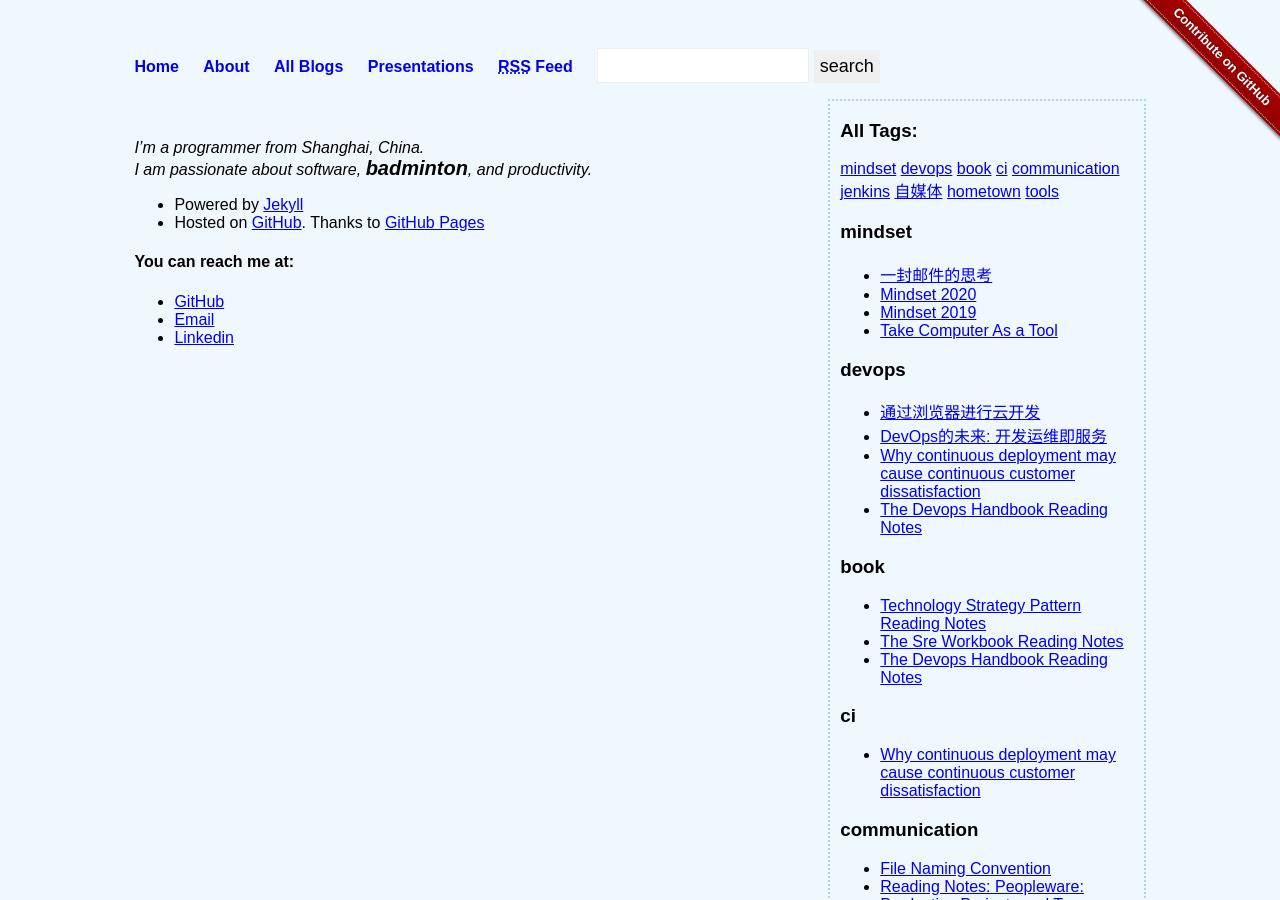
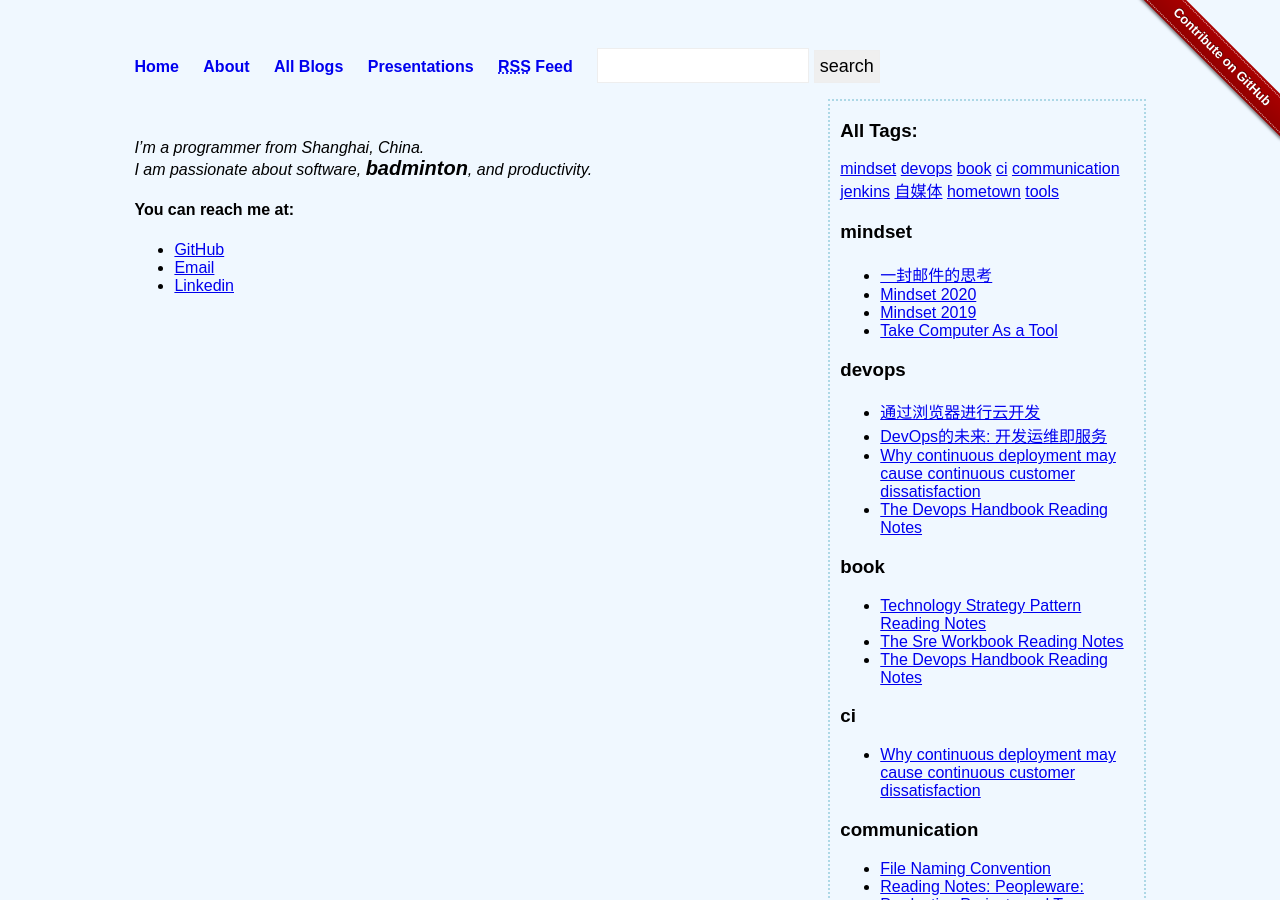
Before and after one commit to liuning0820/liuning0820.github.io, a Jekyll site: the page built from about.html, in a window 1280 px wide and 900 px high. Built offline with Jekyll 4.4.1, drawn with Linux system fonts in a browser that asks for light colours.

Commit message:
clean up

```diff
--- a/about.html
+++ b/about.html
@@ -9,18 +9,8 @@ title: About
         <em>I’m a programmer from Shanghai, China.</em><br />
 
         <em>I am passionate about software, <span id="badminton">badminton</span>, and
-            productivity.</em></p>
-
-    <ul>
-        <li>Powered by <a href="http://jekyllrb.com/" title="Jekyll">Jekyll</a></li>
-        <li>Hosted on <a href="https://github.com/liuning0820/liuning0820.github.io"
-                title="This site hosted on GitHub">GitHub</a>. Thanks to <a href="http://pages.github.com/"
-                title="GitHub Pages">GitHub Pages</a></li>
-    </ul>
-</div>
-
-
-<div class="contact">
+            productivity.</em>
+    </p>
 
     <p>
         <h4>You can reach me at:</h4>
```
